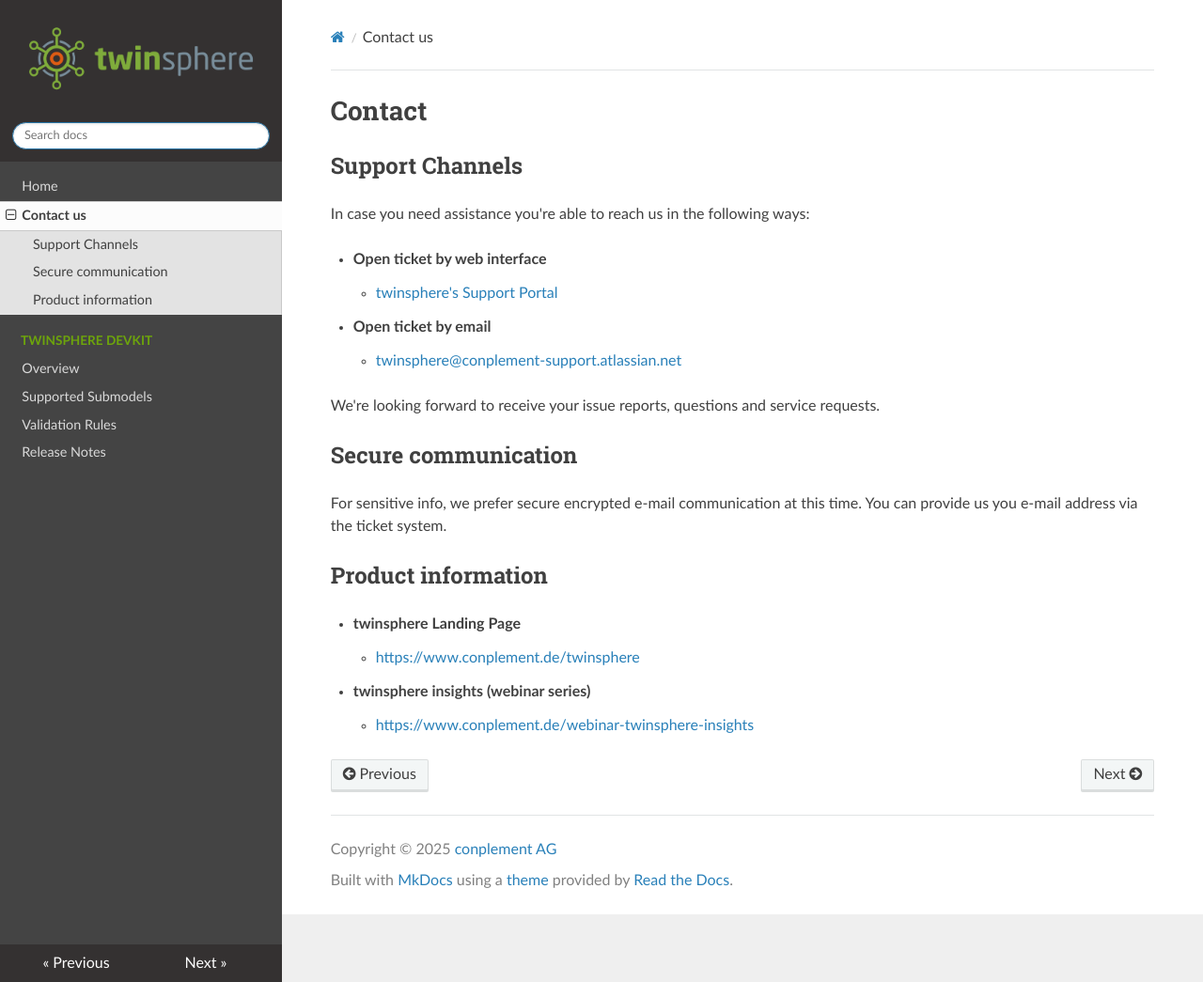
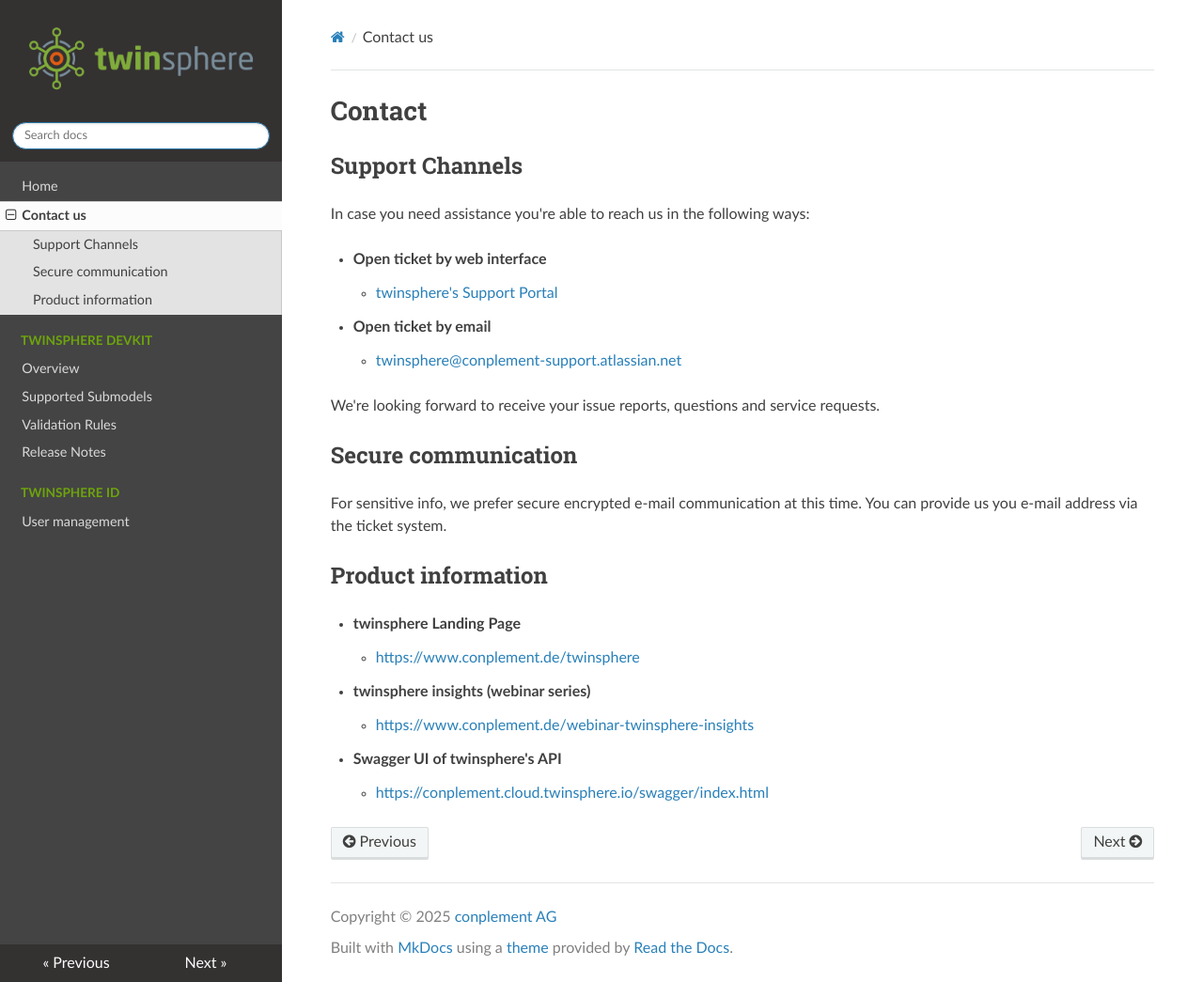
Before and after one commit to twinsphere/twinsphere.github.io, an MkDocs documentation site: the page built from docs/contact.md, in a window 1280 px wide and 1045 px high. Shown: the whole window at 94% size. Built offline with MkDocs 1.6.1, drawn with Linux system fonts in a browser that asks for light colours; nearby versions of some CDN libraries.

Commit message:
feat(id): add documentation

```diff
--- a/docs/contact.md
+++ b/docs/contact.md
@@ -22,3 +22,5 @@
     - [https://www.conplement.de/twinsphere](https://www.conplement.de/twinsphere)
 - **twinsphere insights (webinar series)**
     - [https://www.conplement.de/webinar-twinsphere-insights](https://www.conplement.de/webinar-twinsphere-insights)
+- **Swagger UI of twinsphere's API**
+    - [https://conplement.cloud.twinsphere.io/swagger/index.html](https://conplement.cloud.twinsphere.io/swagger/index.html)
--- a/mkdocs.yml
+++ b/mkdocs.yml
@@ -16,6 +16,8 @@
     - Supported Submodels: tam-submodels.md
     - Validation Rules: tam-validation.md
     - Release Notes: tam-release_notes.md
+  - twinsphere ID:
+    - User management: id-overview.md
 copyright: Copyright &copy; 2025 <a href="https://www.conplement.de/twinsphere" taget="_blank">conplement AG</a>
 validation:
   omitted_files: warn
```
Also changed, not shown: docs/id-overview.md (added, +15 -0 lines), docs/index.md (+4 -4 lines).
